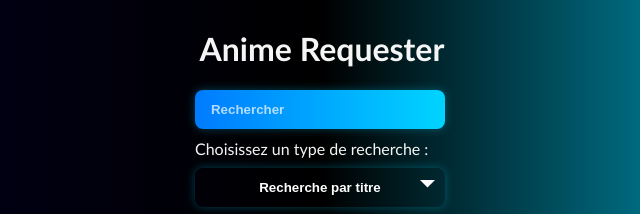
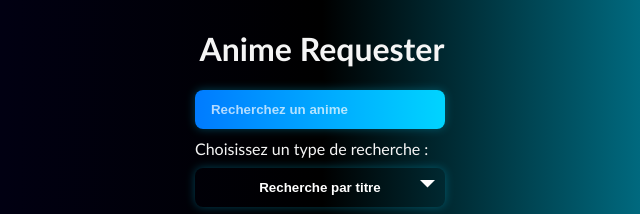
Before and after one commit to Hichem1914/anime_requester, a plain HTML site: page index.html in a window 1280 px wide. Shown: the top 214 px of the page, 318-958 px from the left. Drawn offline with Linux system fonts and the light colour scheme; no server answers.

Commit message:
modif html

```diff
--- a/index.html
+++ b/index.html
@@ -10,7 +10,7 @@
     <div class="container">
         <h1>Anime Requester</h1>
         <div class="search-area">
-            <input class="input-text" name="text" placeholder="Rechercher" type="search">
+            <input class="input-text" id="searchInput" placeholder="Recherchez un anime" type="search" />
             <div class="input">
                 <label for="endpoint">Choisissez un type de recherche :</label>
                 <select id="endpoint">
--- a/style.css
+++ b/style.css
@@ -6,9 +6,6 @@ body {
     background: linear-gradient(to right, #020024, #000000, #00D4FF);
     color: hsl(0, 0%, 96%);
 }
-
-
-
 
 .container{
     display: flex;
```
